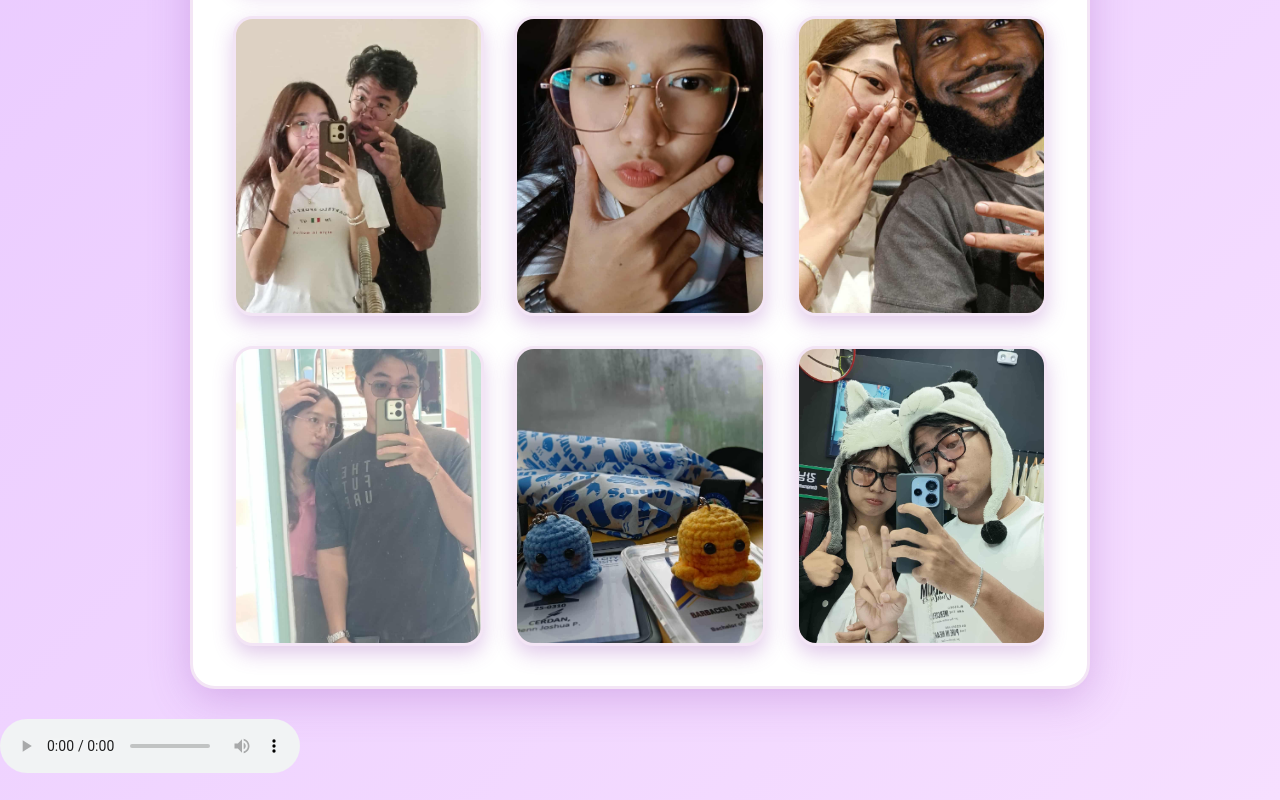
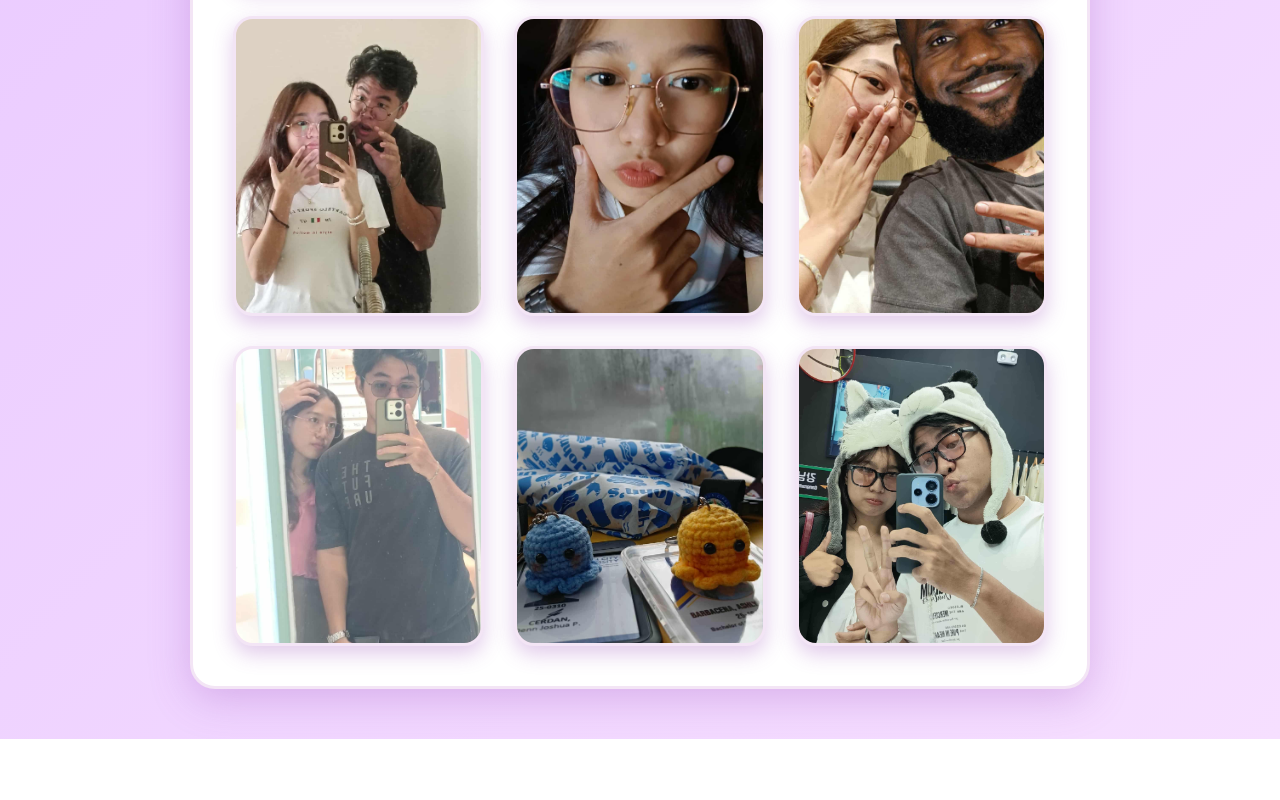
Before and after one commit to xavvs/websayt, a plain HTML site: page index.html in a window 1280 px wide. Shown: the part 4750-5550 px from the top of the page. After the commit the page ends 5489 px from the top, so only its background shows below. Drawn offline with nearby package versions, Linux system fonts and the light colour scheme.

Commit message:
Update index.html

```diff
--- a/index.html
+++ b/index.html
@@ -533,7 +533,7 @@ Enjoy your day milove, and soon magkakasama narin ta'yo para icelebrate ang kaar
     </div>
 
 
-    <audio id="birthdayMusic" loop controls autoplay>
+    <audio id="birthdayMusic" loop>
         <source src="bday.mp3" type="audio/mpeg">
     </audio>
 
```
